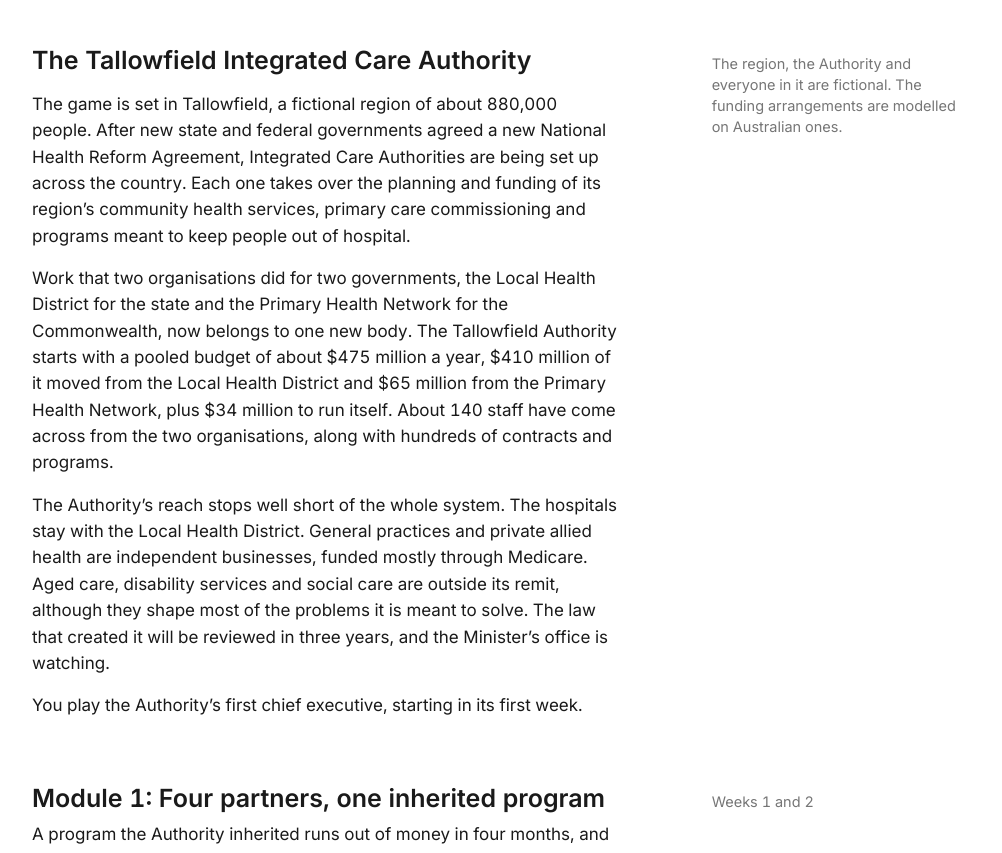
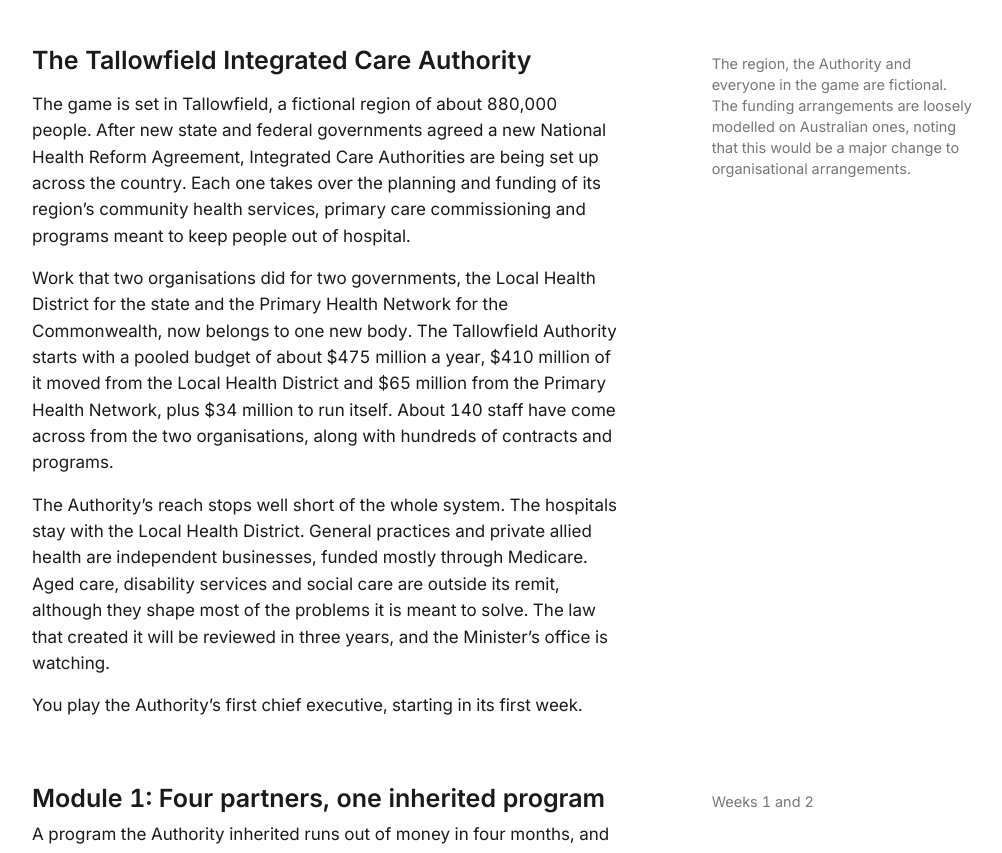
Before and after one commit to benhr/The-Service-We-Could-Become, a website with bundled scripts: page docs/index.html in a window 1280 px wide. Shown: the part 1442-2295 px from the top of the page, without its empty margins (136-1138 px from the left). Built offline with nearby package versions, Linux system fonts and the light colour scheme.

Commit message:
Reword the note on the fictional region
Co-Authored-By: Claude Opus 5.5 <noreply@anthropic.com>
Claude-Session: https://claude.ai/code/session_01UgtpdfPTSdCGRSaunik1Dz

```diff
--- a/docs/index.html
+++ b/docs/index.html
@@ -68,7 +68,7 @@
         <p>You play the Authority’s first chief executive, starting in its first week.</p>
       </div>
       <div class="m home-note">
-        <p>The region, the Authority and everyone in it are fictional. The funding arrangements are modelled on Australian ones.</p>
+        <p>The region, the Authority and everyone in the game are fictional. The funding arrangements are loosely modelled on Australian ones, noting that this would be a major change to organisational arrangements.</p>
       </div>
     </div>
 
```
